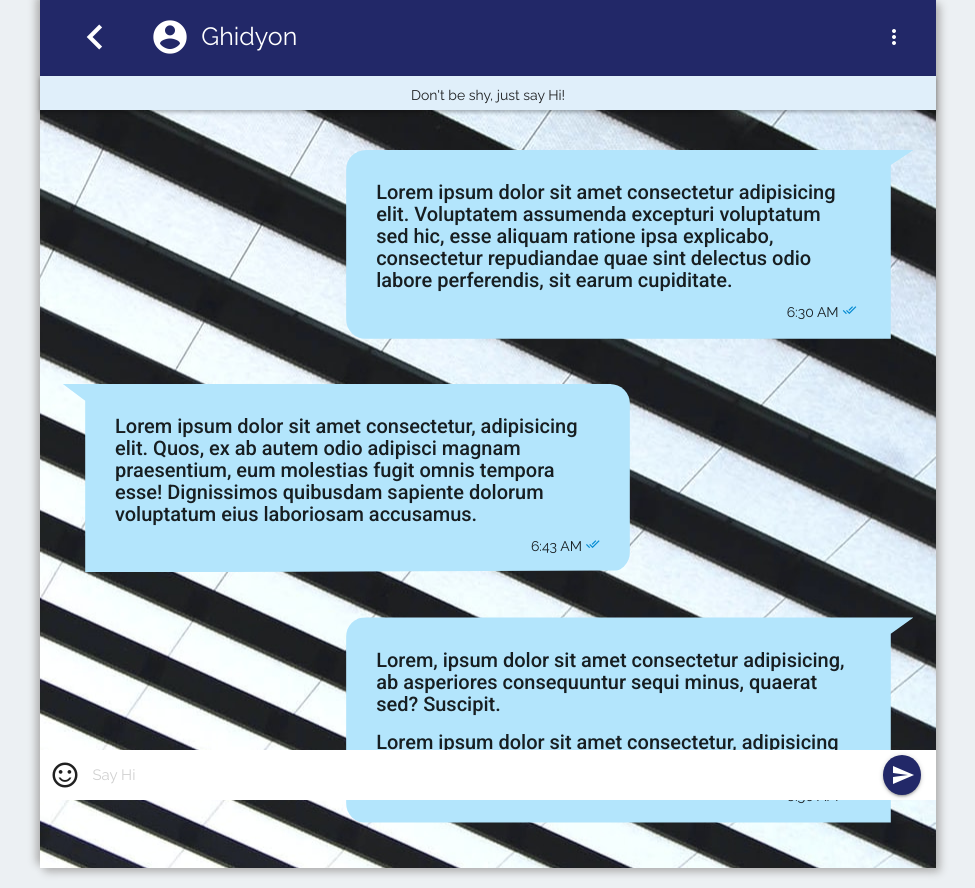
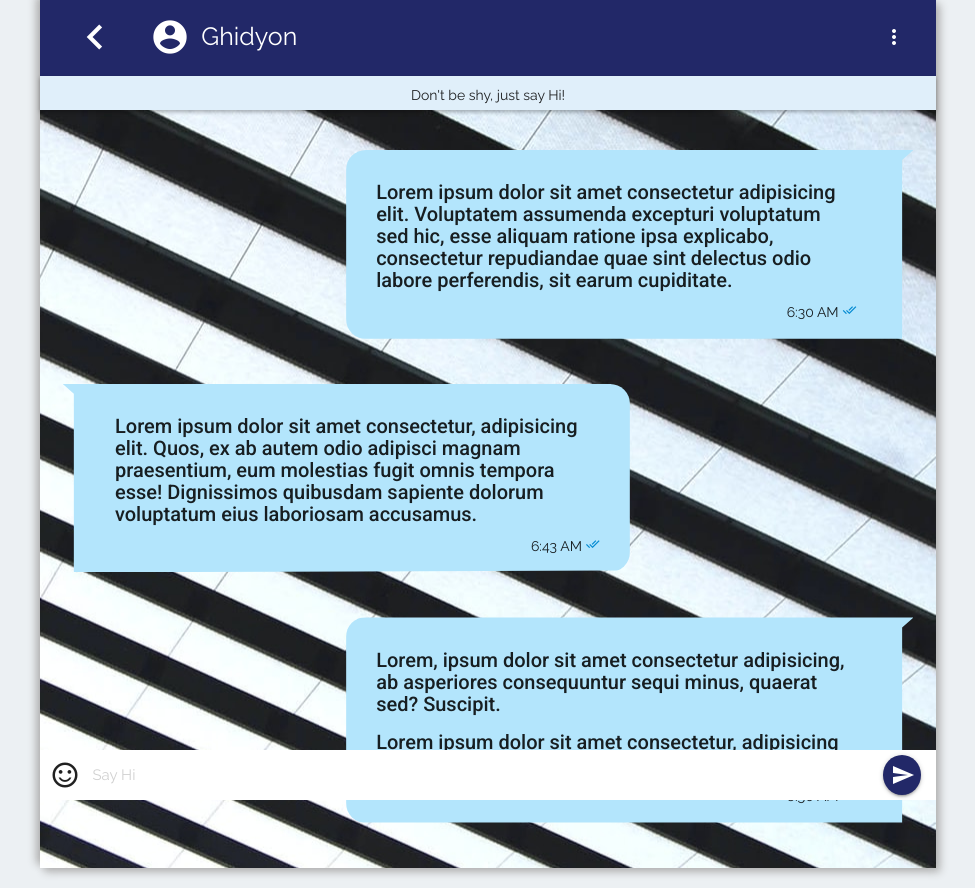
Before and after one commit to Ghidyon/sayhi-app, a PHP site: page /chat.html in a window 1280 px wide. Shown: the whole page, without its empty margins (152-1127 px from the left). Run offline with PHP 8.4, Linux system fonts and the light colour scheme.

Commit message:
adjusted message clip path

```diff
--- a/css/style.css
+++ b/css/style.css
@@ -278,13 +278,13 @@ textarea.materialize-textarea:focus.valid ~ .helper-text:after, .select-wrapper.
 }
 
 .sender-box-right {
-    clip-path: polygon(100% 0, 96% 8%, 96% 100%, 0 100%, 0 0);
+    clip-path: polygon(100% 0, 98% 10px, 98% 100%, 0 100%, 0 0);
     padding: 1rem 3.8rem 1rem 2rem !important;
     border-radius: 20px 0 0 20px;
 }
 
 .sender-box-left {
-    clip-path: polygon(0 0, 100% 0, 100% 99%, 4% 100%, 4% 9%);
+    clip-path: polygon(0 0, 100% 0, 100% 99%, 2% 100%, 2% 10px);
     padding: 1rem 2rem 1rem 3.5rem !important;
     border-radius: 0 20px 20px 0;
 }
```
